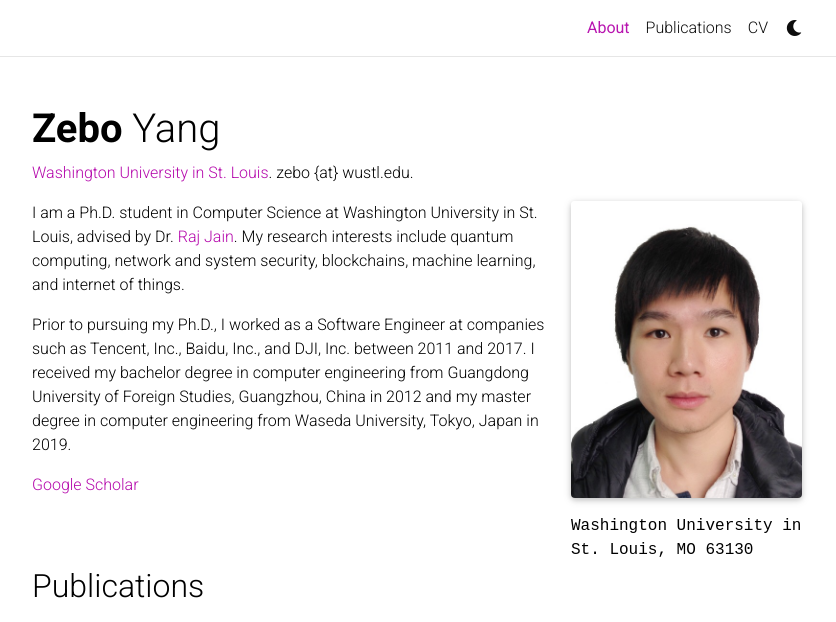
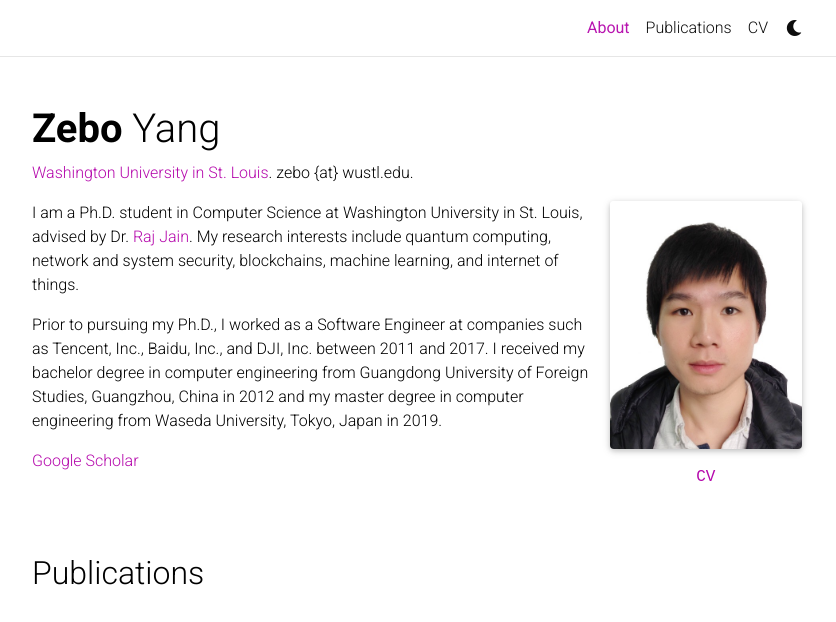
Before and after one commit to zebo/zebo.github.io, a Jekyll site: the page built from _pages/about.md, in a window 1280 px wide and 1208 px high. Shown: the top 622 px of the window, without its empty margins (223-1059 px from the left). Built offline with Jekyll 4.4.1, drawn with Linux system fonts in a browser that asks for light colours; full-size pictures stand in for the smaller copies a plugin makes; comment, search, counter and statistics services are not loaded; a style sheet for code colours, icons or effects is not loaded.

Commit message:
style update

```diff
--- a/_layouts/about.html
+++ b/_layouts/about.html
@@ -36,7 +36,7 @@ layout: default
           </div>
           {%- endif %}
 
-          <div class="clearfix">
+          <div class="clearfix" style="margin-bottom: 60px">
             {{ content }}
           </div>
 
--- a/_pages/about.md
+++ b/_pages/about.md
@@ -9,8 +9,7 @@ profile:
   image: prof_pic.png
   image_circular: false # crops the image to make it circular
   address: >
-    <p>Washington University in</p>
-    <p>St. Louis, MO 63130</p>
+    <p style="text-align:center"><a href="/assets/pdf/zebo_resume.pdf" target="_blank">CV</a></p>
 
 news: false  # includes a list of news items
 latest_posts: false  # includes a list of the newest posts
--- a/_sass/_base.scss
+++ b/_sass/_base.scss
@@ -136,7 +136,7 @@ blockquote {
 
 @media (min-width: 576px) {
   .profile {
-    width: 30%;
+    width: 25%;
 
     .address {
       p {
```
